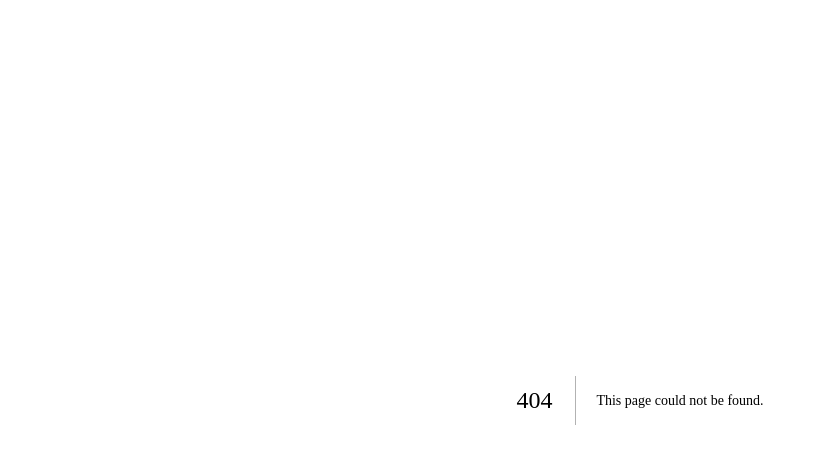
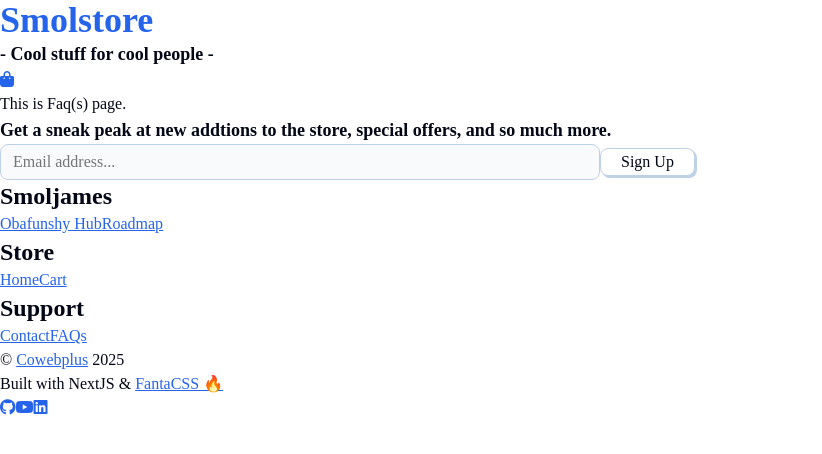
Before and after one commit to obafunshy/smolstore, a Next.js app: page /faqs in a window 1280 px wide. Before the commit this address had no page. Shown: the top 454 px of the page, without its empty margins (0-822 px from the left). Built offline with nearby package versions, Linux system fonts and the light colour scheme; a web font is replaced by a local one.

Commit message:
Scaffolding - Layout, Error, and 404 Pages

```diff
--- a/app/fanta.css
+++ b/app/fanta.css
@@ -63,7 +63,7 @@
     --text-selection: '';
 }
 
-@media (prefers-color-scheme: dark) {
+/* @media (prefers-color-scheme: dark) {
     :root {
         --background-primary: #05070f;
         --background-secondary: #0e101e;
@@ -110,7 +110,7 @@
 
         --text-selection: '';
     }
-}
+} */
 
 * {
     margin: 0;
--- /dev/null
+++ b/app/faqs/page.js
@@ -0,0 +1,7 @@
+export default function Faqs() {
+    return (
+        <div>
+            This is Faq(s) page.
+        </div>
+    )
+}
--- /dev/null
+++ b/app/head.js
@@ -0,0 +1,8 @@
+export default function Head() {
+    return (
+        <head>
+            <link rel="icon" href="./favicon.ico" sizes="any" />
+            <link rel="stylesheet" href="https://cdnjs.cloudflare.com/ajax/libs/font-awesome/6.7.2/css/all.min.css" integrity="sha512-Evv84Mr4kqVGRNSgIGL/F/aIDqQb7xQ2vcrdIwxfjThSH8CSR7PBEakCr51Ck+w+/U6swU2Im1vVX0SVk9ABhg==" crossOrigin="anonymous" referrerPolicy="no-referrer" />
+        </head>
+    )
+}
--- a/app/layout.js
+++ b/app/layout.js
@@ -1,27 +1,68 @@
-import { Geist, Geist_Mono } from "next/font/google";
 import "./globals.css";
 import "./fanta.css";
-
-const geistSans = Geist({
-  variable: "--font-geist-sans",
-  subsets: ["latin"],
-});
-
-const geistMono = Geist_Mono({
-  variable: "--font-geist-mono",
-  subsets: ["latin"],
-});
+import Head from "./head";
+import Link from "next/link";
+import Cart from "@/components/Cart";
+import EmailInput from "@/components/EmailInput";
 
 export const metadata = {
-  title: "Create Next App",
-  description: "Generated by create next app",
+  title: "Smolstore",
+  description: "A super cool store for programmers and productivity friends!",
 };
 
 export default function RootLayout({ children }) {
   return (
     <html lang="en">
-      <body className={`${geistSans.variable} ${geistMono.variable}`}>
-        {children}
+      <Head />
+      <body>
+        <div id="portal" />
+        <div id="app">
+          <header>
+            <div className="header-content">
+              <Link href={"/"}>
+                <h1>Smolstore</h1>
+              </Link>
+              <h5 className="mid-text">- Cool stuff for cool people -</h5>
+              <Cart />
+            </div>
+          </header>
+          <main>
+            {children}
+          </main>
+          <div className="hr" />
+          <footer>
+            <div className="email-container">
+              <h5>Get a sneak peak at new addtions to the store, special offers,
+                and so much more. </h5>
+                <EmailInput />
+            </div>
+            <div className="links-container">
+              <div>
+                <h3>Smoljames</h3>
+                <Link href={'/'}>Obafunshy Hub</Link>
+                <Link href={'/'}>Roadmap</Link>
+              </div>
+              <div>
+                <h3>Store</h3>
+                <Link href={'/'}>Home</Link>
+                <Link href={'/cart'}>Cart</Link>
+              </div>
+              <div>
+                <h3>Support</h3>
+                <Link href={'/contact'}>Contact</Link>
+                <Link href={'/faqs'}>FAQs</Link>
+              </div>
+            </div>
+            <div className="socials">
+              <p>© <a href="hhtps://cowebplus.com">Cowebplus</a> 2025 <br />Built with NextJS & <a target="_blank" href="https//fantacss.smoljames.com">FantaCSS 🔥</a></p>
+              <div className="social-links">
+                <Link href={'/'} target="_blank"><i className="fa-brands fa-github"></i></Link>
+                <Link href={'/'} target="_blank"><i className="fa-brands fa-youtube"></i></Link>
+                <Link href={'/'} target="_blank"><i className="fa-brands fa-linkedin"></i></Link>
+              </div>
+            </div>
+          </footer>
+        </div>
       </body>
     </html>
   );
--- /dev/null
+++ b/components/Cart.jsx
@@ -0,0 +1,12 @@
+'use client'
+import Link from "next/link"
+
+export default function Cart() {
+    return (
+        <div>
+            <Link className="unstyled-button" href={'/cart'}>
+                <i className="fa-solid fa-bag-shopping"></i>
+            </Link>
+        </div>
+    )
+}
--- /dev/null
+++ b/components/EmailInput.jsx
@@ -0,0 +1,10 @@
+"use client"
+
+export default function EmailInput() {
+    return (
+        <div className="sign-up">
+                  <input placeholder="Email address..." />
+                  <button className="button-card">Sign Up</button>
+        </div>
+    )
+}
```
Also changed, not shown: app/cart/page.js (+7 -0 lines), app/contact/page.js (added, +7 -0 lines), app/error.js (added, +24 -0 lines), app/not-found.js (added, +12 -0 lines).
